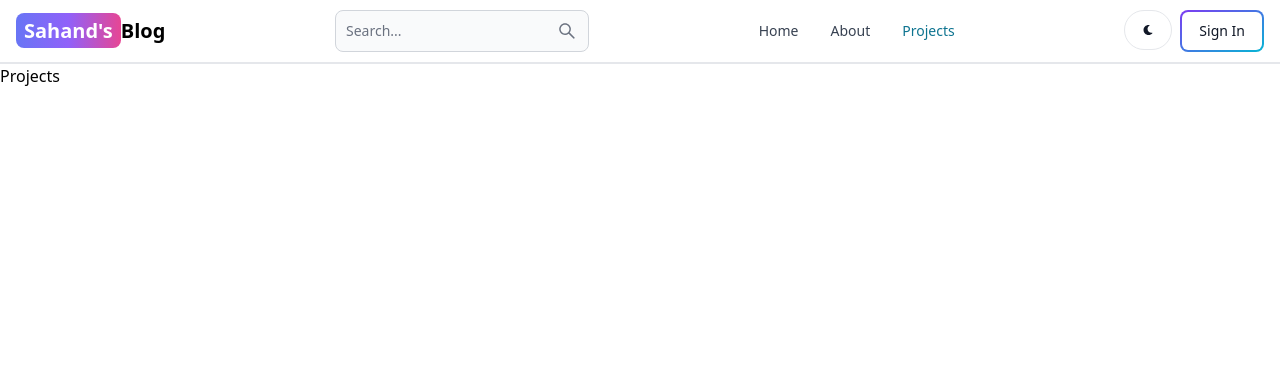
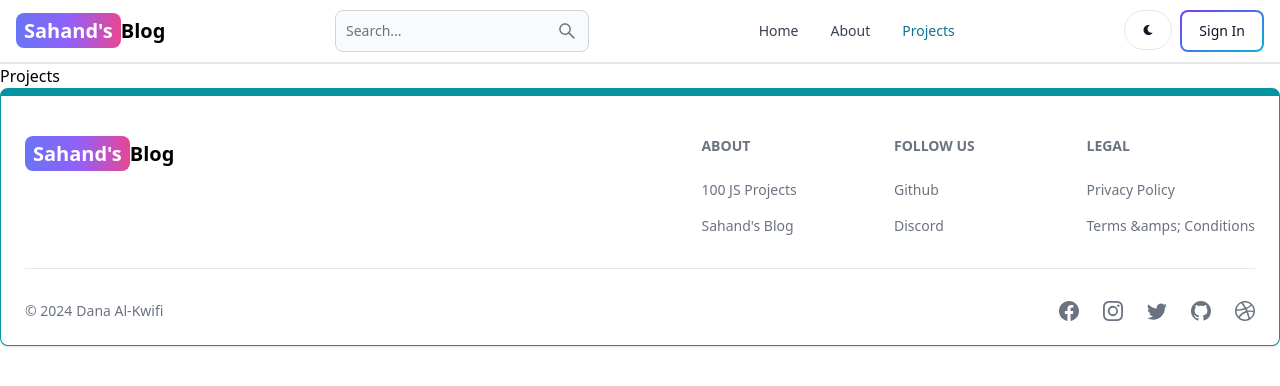
Before and after one commit to danalkwifi/mern-blog, a React (Vite) app in the folder client/: page /projects in a window 1280 px wide. Shown: the top 386 px of the page. Built offline with nearby package versions, Linux system fonts and the light colour scheme.

Commit message:
create and add the footer componenet

```diff
--- a/client/src/App.jsx
+++ b/client/src/App.jsx
@@ -1,11 +1,13 @@
 import { BrowserRouter, Routes, Route } from "react-router-dom"
-import Home from "./pages/Home";
-import About from "./pages/About";
-import SignIn from "./pages/SignIn";
-import SignUp from "./pages/SignUp";
-import Dashboard from "./pages/Dashboard";
-import Projects from "./pages/Projects";
-import Header from "./components/Header";
+import Home from "./pages/Home.jsx";
+import About from "./pages/About.jsx";
+import SignIn from "./pages/SignIn.jsx";
+import SignUp from "./pages/SignUp.jsx";
+import Dashboard from "./pages/Dashboard.jsx";
+import Projects from "./pages/Projects.jsx";
+import Header from "./components/Header.jsx";
+import Footer from "./components/Footer.jsx";
+
 
 export default function App() {
   return (
@@ -20,6 +22,7 @@
         <Route path="/projects" element={<Projects />} />
 
       </Routes>
+      <Footer />
     </BrowserRouter>
   )
 }
--- /dev/null
+++ b/client/src/components/Footer.jsx
@@ -0,0 +1,66 @@
+import { Footer } from "flowbite-react";
+import {Link} from 'react-router-dom';
+import { BsFacebook, BsInstagram, BsTwitter, BsGithub, BsDribbble, BsGit} from 'react-icons/bs';
+
+export default function FooterCom(){
+    return(
+        <Footer container className="border border-t-8 border-teal-500">
+            <div className="w-full max-w-7xl mx-auto">
+                <div className="grid w-full justify-between sm:flex md:grid-cols-1">
+                    <div className="mt-5">
+                    <Link to="/" className='self-center whitespace-nowrap text-lg sm:text-xl font-semibold dark:text-white'>
+                        <span className='px-2 py-1 bg-gradient-to-r from-indigo-500 via-purple-500 to-pink-500 rounded-lg text-white'>Sahand's</span>
+                        Blog
+                    </Link>
+                    </div>
+                    <div className="grid grid-cols-2 gap-8 mt-4 sm:grid-cols-3 sm:gap-6">
+                        <div>
+                        <Footer.Title title="About" />
+                        <Footer.LinkGroup col>
+                            <Footer.Link href='https://www.100jsprojects.com' target='_blank' rel='noopner noreferrer'>
+                                100 JS Projects
+                            </Footer.Link>
+                            <Footer.Link href='/about' target='_blank' rel='noopner noreferrer'>
+                                Sahand's Blog
+                            </Footer.Link>
+                        </Footer.LinkGroup>
+                        </div>
+                        <div>
+                        <Footer.Title title="Follow us" />
+                        <Footer.LinkGroup col>
+                            <Footer.Link href='https://www.github.com' target='_blank' rel='noopner noreferrer'>
+                                Github
+                            </Footer.Link>
+                            <Footer.Link href='#'>
+                                Discord
+                            </Footer.Link>
+                        </Footer.LinkGroup>
+                        </div>
+                        <div>
+                        <Footer.Title title="Legal" />
+                        <Footer.LinkGroup col>
+                            <Footer.Link href='#'>
+                                Privacy Policy
+                            </Footer.Link>
+                            <Footer.Link href='#'>
+                                Terms &amps; Conditions
+                            </Footer.Link>
+                        </Footer.LinkGroup>
+                        </div>
+                    </div>
+                </div>
+                <Footer.Divider />
+                <div className="w-full sm:flex sm:items-center sm:justify-between">
+                    <Footer.Copyright href='#' by="Dana Al-Kwifi" year={new Date().getFullYear()} />
+                    <div className="flex gap-6 sm:mt-0 mt-4 sm:justify-center">
+                        <Footer.Icon href="#" icon={BsFacebook} />
+                        <Footer.Icon href="#" icon={BsInstagram} />
+                        <Footer.Icon href="#" icon={BsTwitter} />
+                        <Footer.Icon href="#" icon={BsGithub} />
+                        <Footer.Icon href="#" icon={BsDribbble} />
+                    </div>
+                </div>
+            </div>
+        </Footer>
+    )
+}
```
